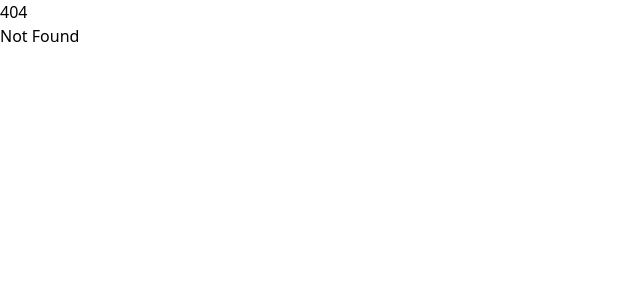
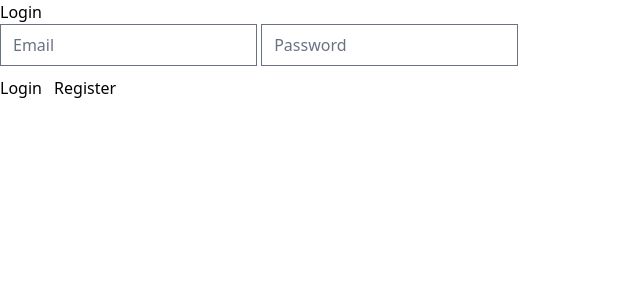
Before and after one commit to DomicMae1/tracking_money_svelte, a SvelteKit app: page /login in a window 1280 px wide. Before the commit this address had no page. Shown: the top 300 px of the page, without its empty margins (0-640 px from the left). Built offline with nearby package versions, Linux system fonts and the light colour scheme.

Commit message:
feat(auth): add login page

```diff
--- /dev/null
+++ b/src/routes/login/+page.svelte
@@ -0,0 +1,36 @@
+<script lang="ts">
+	let email = '';
+	let password = '';
+
+	async function handleLogin() {
+		const res = await fetch('https://tracking-money-go.vercel.app/api/login', {
+			method: 'POST',
+			headers: { 'Content-Type': 'application/json' },
+			body: JSON.stringify({ email, password })
+		});
+
+		if (res.ok) {
+			const data = await res.json();
+			// Simpan token di cookies
+			document.cookie = `token=${data.token}; path=/; max-age=86400`;
+			window.location.href = '/';
+		} else {
+			alert('Login gagal');
+		}
+	}
+
+	function goToRegister() {
+		window.location.href = '/register';
+	}
+</script>
+
+<div class="login-page">
+	<h2>Login</h2>
+	<input placeholder="Email" bind:value={email} />
+	<input type="password" placeholder="Password" bind:value={password} />
+
+	<div style="margin-top: 10px;">
+		<button on:click={handleLogin}>Login</button>
+		<button on:click={goToRegister} style="margin-left: 8px;">Register</button>
+	</div>
+</div>
```
